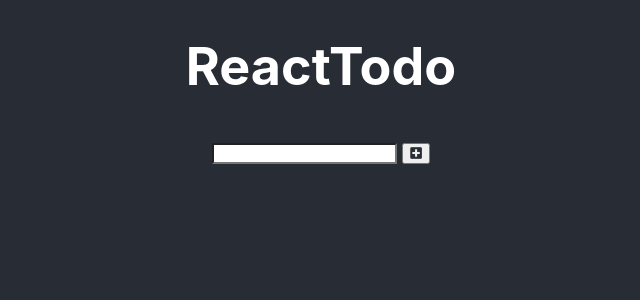
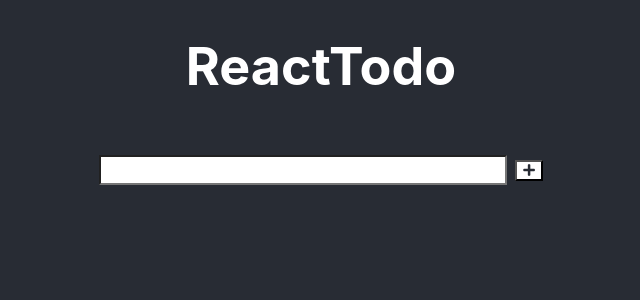
Before and after one commit to DevisWeb/wbs-w5p4-react, a React (Create React App) app: page / in a window 1280 px wide. Shown: the top 300 px of the page, without its empty margins (319-959 px from the left). Built offline with nearby package versions, Linux system fonts and the light colour scheme.

Commit message:
Adjust styling, change namings, adjust comments

```diff
--- a/src/App.css
+++ b/src/App.css
@@ -1,6 +1,8 @@
 .App {
   text-align: center;
   background-color: #282c34;
+}
+.App-main {
   min-height: 100vh;
   display: flex;
   flex-direction: column;
@@ -9,7 +11,6 @@
   font-size: calc(10px + 2vmin);
   color: white;
 }
-
 .App-logo {
   height: 40vmin;
   pointer-events: none;
@@ -25,15 +26,49 @@
   color: #61dafb;
 }
 
-/* Stylings Form.jsx - Todo: Move to a Form.css file in components */
-.frm-input {
+.App-main__vertical {
+  width: 30rem;
+  margin: 1rem auto;
+  padding: 1px;
+}
+
+/* Stylings for Components - todo later-on: Move to seperate css.files for components */
+
+/* Form.jsx */
+.Form__input {
+  background: white;
+  width: 25rem;
+  margin-right: 8px;
+  min-height: 1.5rem;
+}
+
+.Form__btn {
   background: white;
 }
 
-.frm-btn {
-  margin-left: 5px;
+/* TodoList.jsx*/
+.TodoList__ul .Todo__div {
+  margin-top: 10px;
+  margin-bottom: 10px;
+  display: flex;
 }
 
-.fa-plus-square {
+/* Todo.jsx */
+.Todo__li-element {
+  list-style: none;
+  border: 1px solid #282c34;
+  margin-right: 5px;
+  width: 25rem;
+  padding: 3px 6px;
+  background: #ccc;
   color: #282c34;
 }
+
+.Todo__btn {
+  margin: 0px 3px;
+}
+
+/* icons */
+.fa-plus {
+  color: #282c34;
+}
--- a/src/App.js
+++ b/src/App.js
@@ -11,6 +11,7 @@ export default function App() {
   let [taskList, setTaskList] = useState([]); // initial state is an empty array
   return (
     <div className="App">
+      <main className="App-main">
         <h1>ReactTodo </h1>
         <Form
           setInputValue={setInputValue}
@@ -19,6 +20,7 @@ export default function App() {
           setTaskList={setTaskList}
         />
         <TodoList taskList={taskList} setTaskList={setTaskList} />
+      </main>
     </div>
   );
 }
--- a/src/components/Form.jsx
+++ b/src/components/Form.jsx
@@ -1,5 +1,4 @@
-// create a unique id https://www.npmjs.com/package/uuid
-import { v4 as uuid } from "uuid"; // sb-add
+import { v4 as uuid } from "uuid"; // unique id, see https://www.npmjs.com/package/uuid
 
 // component: Form
 export default function Form({
@@ -8,42 +7,42 @@ export default function Form({
   taskList,
   setTaskList,
 }) {
-  // function to get input value 'onChange' of our input-field
-  // will run everytime the input changes
+  // function will run everytime the input changes: to get input value 'onChange' of our input-field
   const handleInputOnChange = (e) => {
-    //console.log(e.target.value);
     setInputValue(e.target.value);
   };
+
   // function to handle what happens 'onClick' of submit button
   const handleSubmit = (e) => {
     setTaskList([
-      ...taskList, // spread-operator (preserve/pass existing data of array)
-      // here we create an object:
+      // spread-operator (preserve/pass existing data of array)
+      ...taskList,
+
+      // CREATE an OBJECT - each object will be added to our array []:
       {
         text: inputValue,
         id: uuid(),
         done: false,
       },
     ]);
-    // then (re)set input value to empty string
-    setInputValue("");
-    // function to prevent from Reload
-    e.preventDefault();
+    setInputValue(""); // on submit, after object is created, (re)set input value to empty string
+    e.preventDefault(); // function to prevent from Reload
   };
 
   return (
-    // JSX-content of our component
+    // JSX-section of our component
     // To render our form, ' import Form '  and add  ' <Form /> ' to our App.js
     // In the following input-form we only CALL our functions from ABOVE
-    <form>
+
+    <form className="Form__input-form App-main__vertical">
       <input
         onChange={handleInputOnChange}
         type="text"
-        className="frm-input"
+        className="Form__input"
         value={inputValue}
       />
-      <button onClick={handleSubmit} type="submit" className="frm-btn">
-        <i className="fas fa-plus-square"></i>
+      <button onClick={handleSubmit} type="submit" className="Form__btn">
+        <i className="fas fa-plus"></i>
       </button>
     </form>
   );
--- a/src/components/Todo.jsx
+++ b/src/components/Todo.jsx
@@ -1,26 +1,17 @@
 // component: Todo
 
 // create a Todo component
-export default function Todo({ inputValue }) {
+// this is our list-element that will be rendered in the TodoList <ul>
+export default function Todo({ text }) {
   return (
-    <div>
-      <li>{inputValue}</li>
-      <button>
+    <div className="Todo__div">
+      <li className="Todo__li-element">{text}</li>
+      <button className="Todo__btn Todo__btn-check">
         <i className="fas fa-check"></i>
       </button>
-      <button>
+      <button className="Todo__btn Todo__btn-trash">
         <i className="far fa-trash-alt"></i>
       </button>
     </div>
   );
 }
-// the JSX (inside return) will contain the html to display a task on the UI of our TodoList <ul>
-
-// therefore create a <li> element with the necessary buttons (such as check / delete)
-// remember that multiple html elements need to be wrapped in a container
-
-// for icons on the buttons use the following font-awesome icons:
-// <i class="fas fa-check"></i>
-// <i class="fas fa-trash"></i>
-// resource-links: https://fontawesome.com/icons/
-// notice: https://developer.mozilla.org/en-US/docs/Web/API/Element/className
--- a/src/components/Todolist.jsx
+++ b/src/components/TodoList.js
@@ -1,18 +1,18 @@
 import Todo from "./Todo";
 
 // TodoList component
-
 export default function TodoList({ taskList, setTaskList }) {
   return (
     // inside the ul we want to render our Todo component
-    // notice: https://reactjs.org/docs/lists-and-keys.html
-    <ul>
-      {taskList.map((inputValue) => (
+    // * notice: https://reactjs.org/docs/lists-and-keys.html
+
+    <ul className="TodoList__ul App-main__vertical">
+      {taskList.map((taskObject) => (
         <Todo
-          inputValue={inputValue.text}
           setTaskList={setTaskList}
           taskList={taskList}
-          key={inputValue.id}
+          text={taskObject.text}
+          key={taskObject.id}
         />
       ))}
     </ul>
```
Lines whose indentation alone changed are shown as unchanged.
